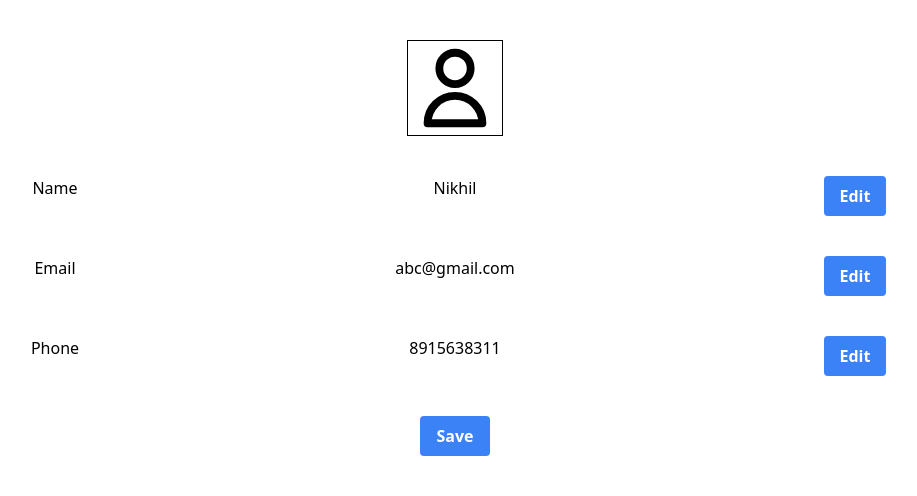
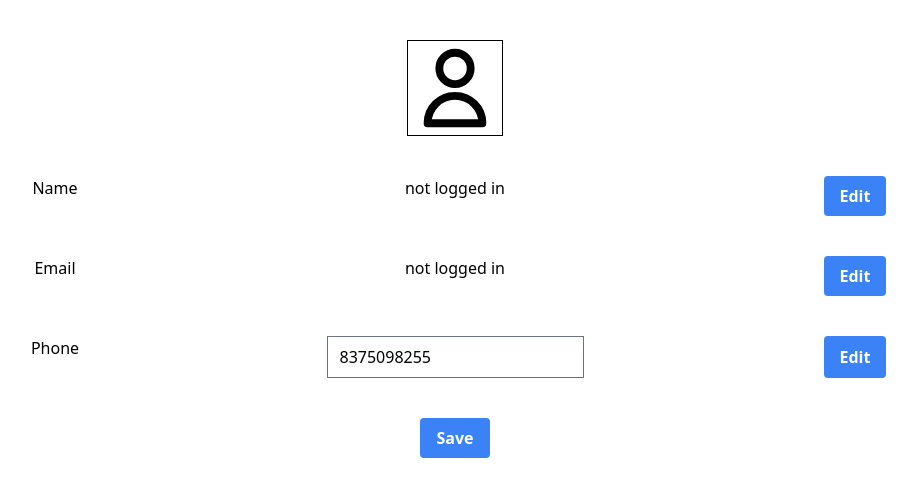
Before and after one commit to nikhilkaimal/connect-plus-daily, a Next.js app: page /Profile in a window 1280 px wide. Shown: the top 496 px of the page, without its empty margins (185-1102 px from the left). Built offline with nearby package versions, Linux system fonts and the light colour scheme; no server answers.

Commit message:
added user name in chat

```diff
--- a/pages/Chat.js
+++ b/pages/Chat.js
@@ -1,8 +1,10 @@
 import React, { useContext, useState, useEffect } from "react";
 import CallObjectContext from "../context/CallObjectContext";
-// import './Chat.css';
+import { useSession } from "next-auth/client";
 
 export default function Chat(props) {
+  const [session] = useSession();
+
   const callObject = useContext(CallObjectContext);
   const [inputValue, setInputValue] = useState("");
   const [chatHistory, setChatHistory] = useState([]);
@@ -14,7 +16,9 @@ export default function Chat(props) {
   function handleSubmit(event) {
     event.preventDefault();
     callObject.sendAppMessage({ message: inputValue }, "*");
-    const name = callObject.participants().local.user_name
+    const name = session
+      ? session.user.name
+      : callObject.participants().local.user_name
       ? callObject.participants().local.user_name
       : "Guest";
     setChatHistory([
@@ -38,7 +42,9 @@ export default function Chat(props) {
 
     function handleAppMessage(event) {
       const participants = callObject.participants();
-      const name = participants[event.fromId].user_name
+      const name = session
+        ? session.user.name
+        : participants[event.fromId].user_name
         ? participants[event.fromId].user_name
         : "Guest";
       setChatHistory([
--- a/pages/Profile.tsx
+++ b/pages/Profile.tsx
@@ -1,5 +1,4 @@
 import { UserIcon } from "@heroicons/react/outline";
-import { session } from "next-auth/client";
 import { useSession } from "next-auth/client";
 
 export default function Profile() {
@@ -12,17 +11,19 @@ export default function Profile() {
           <UserIcon className="h-24 mx-auto border border-black" />
         </div>
         <div>Name</div>
-        <div>{session ? session.user.name : "Nikhil"}</div>
+        <div>{session ? session.user.name : "not logged in"}</div>
         <div className="flex justify-center">
           <button className="btn-simple">Edit</button>
         </div>
         <div>Email</div>
-        <div>abc@gmail.com</div>
+        <div>{session ? session.user.email : "not logged in"}</div>
         <div className="flex justify-center">
           <button className="btn-simple">Edit</button>
         </div>
         <div>Phone</div>
-        <div>8915638311</div>
+        <div>
+          <input type="text" id="phone" value="8375098255" />
+        </div>
         <div className="flex justify-center">
           <button className="btn-simple">Edit</button>
         </div>
```
